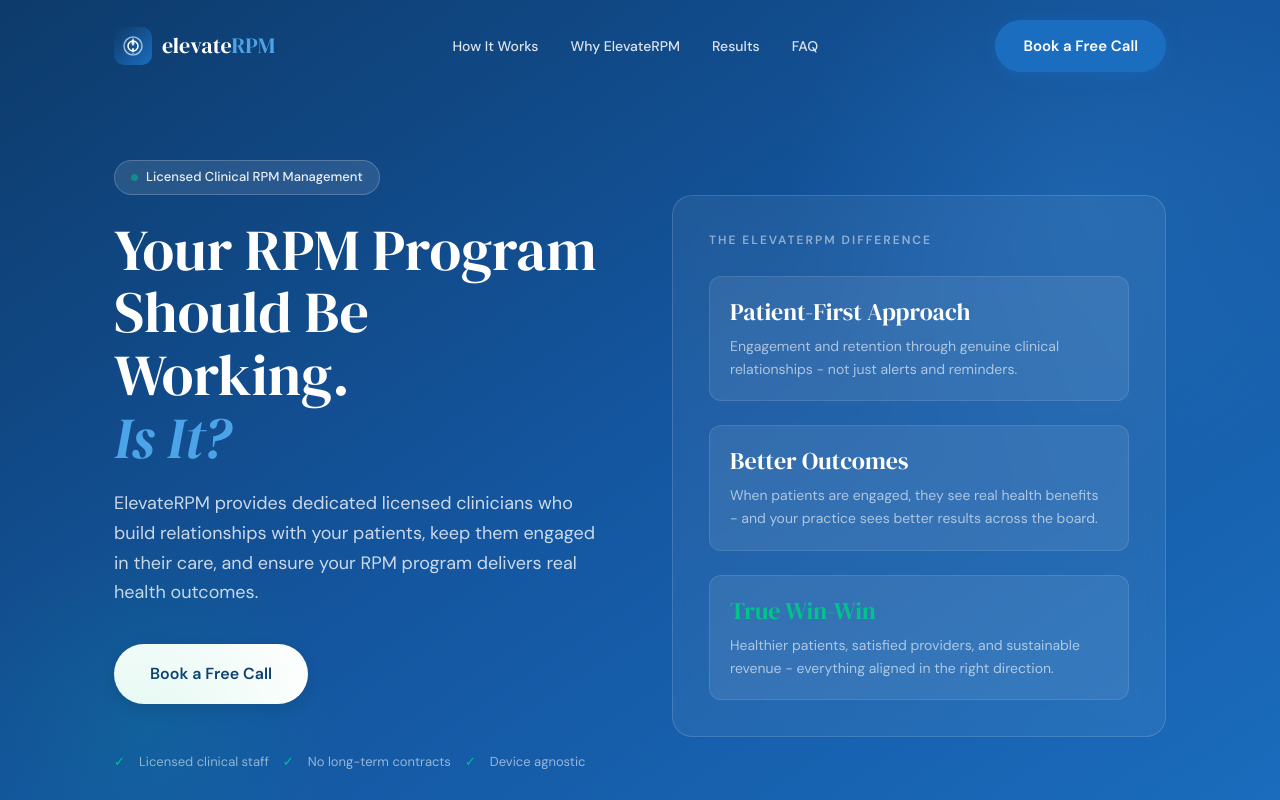
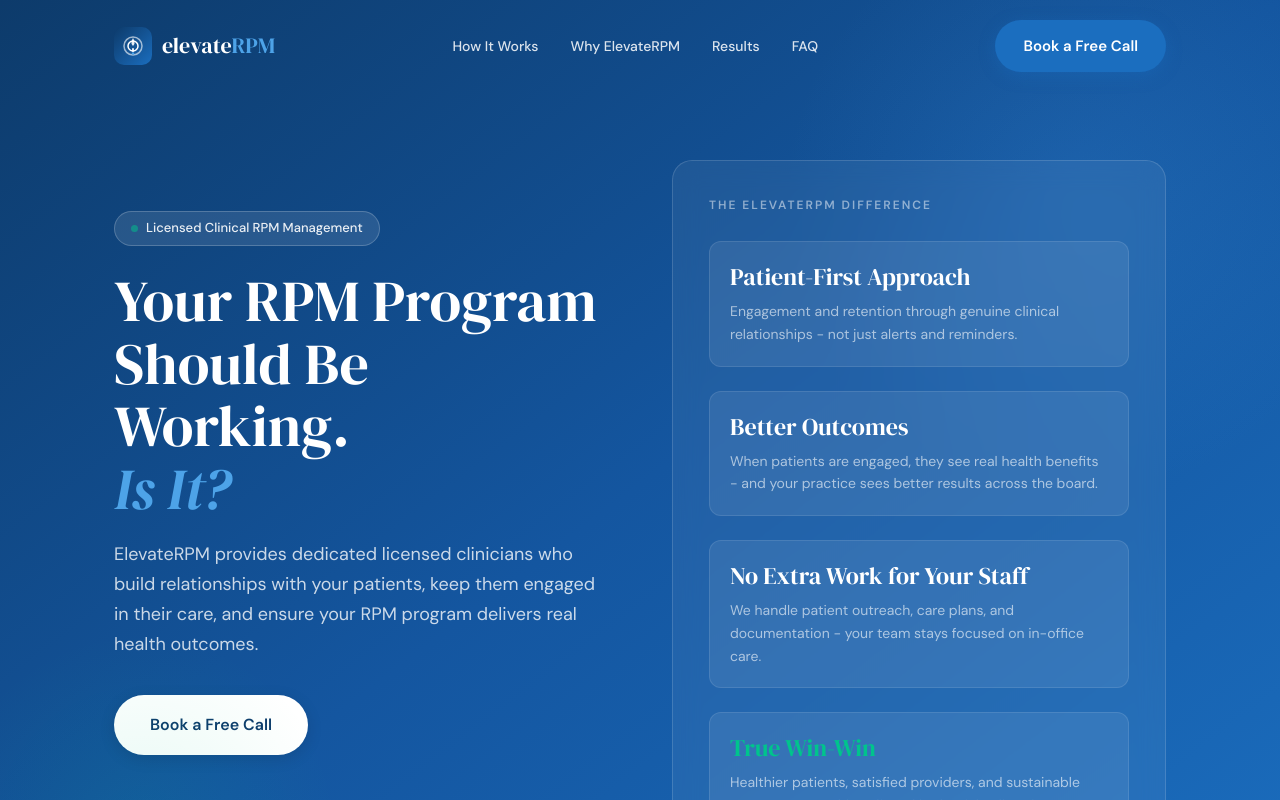
Before and after one commit to jasonhochman23/elevaterpm, a Next.js app: page / in a window 1280 px wide. Shown: the top 800 px of the page. Built offline with nearby package versions, Linux system fonts and the light colour scheme.

Commit message:
Add 'No Extra Work for Your Staff' to ElevateRPM Difference section

```diff
--- a/src/app/page.tsx
+++ b/src/app/page.tsx
@@ -197,6 +197,10 @@
                 <div className="p-5 bg-white/[0.08] border border-white/10 rounded-[12px]">
                   <div className="font-serif text-2xl text-white leading-tight mb-2">Better Outcomes</div>
                   <div className="text-sm text-white/60 leading-relaxed">When patients are engaged, they see real health benefits - and your practice sees better results across the board.</div>
+                </div>
+                <div className="p-5 bg-white/[0.08] border border-white/10 rounded-[12px]">
+                  <div className="font-serif text-2xl text-white leading-tight mb-2">No Extra Work for Your Staff</div>
+                  <div className="text-sm text-white/60 leading-relaxed">We handle patient outreach, care plans, and documentation - your team stays focused on in-office care.</div>
                 </div>
                 <div className="p-5 bg-white/[0.08] border border-white/10 rounded-[12px]">
                   <div className="font-serif text-2xl text-green leading-tight mb-2">True Win-Win</div>
```
